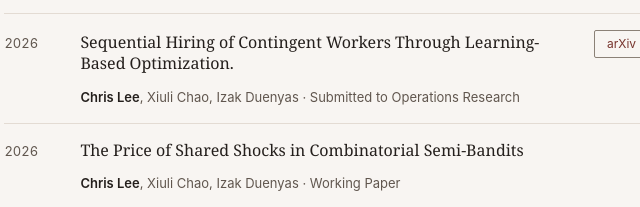
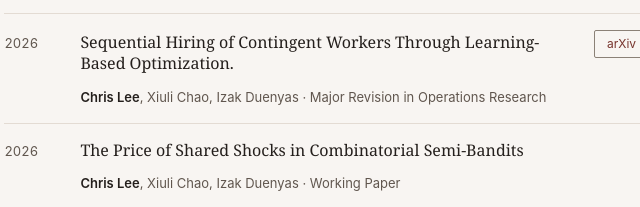
Before and after one commit to leechr001/leechr001.github.io, a plain HTML site: page index.html in a window 1280 px wide. Shown: the part 476-683 px from the top of the page, 162-802 px from the left. Drawn offline with Linux system fonts and the light colour scheme.

Commit message:
Update with OR decision

```diff
--- a/index.html
+++ b/index.html
@@ -72,7 +72,7 @@
             <p class="pub__year">2026</p>
             <div>
               <p class="pub__title">Sequential Hiring of Contingent Workers Through Learning-Based Optimization.</p>
-              <p class="pub__meta"><span class="self">Chris Lee</span>, Xiuli Chao, Izak Duenyas &middot; Submitted to Operations Research</p>
+              <p class="pub__meta"><span class="self">Chris Lee</span>, Xiuli Chao, Izak Duenyas &middot; Major Revision in Operations Research</p>
             </div>
             <p class="pub__links">
               <a href="https://arxiv.org/abs/2606.18438">arXiv<span class="visually-hidden"> preprint of Sequential Hiring of Contingent Workers Through Learning-Based Optimization</span></a>
```
